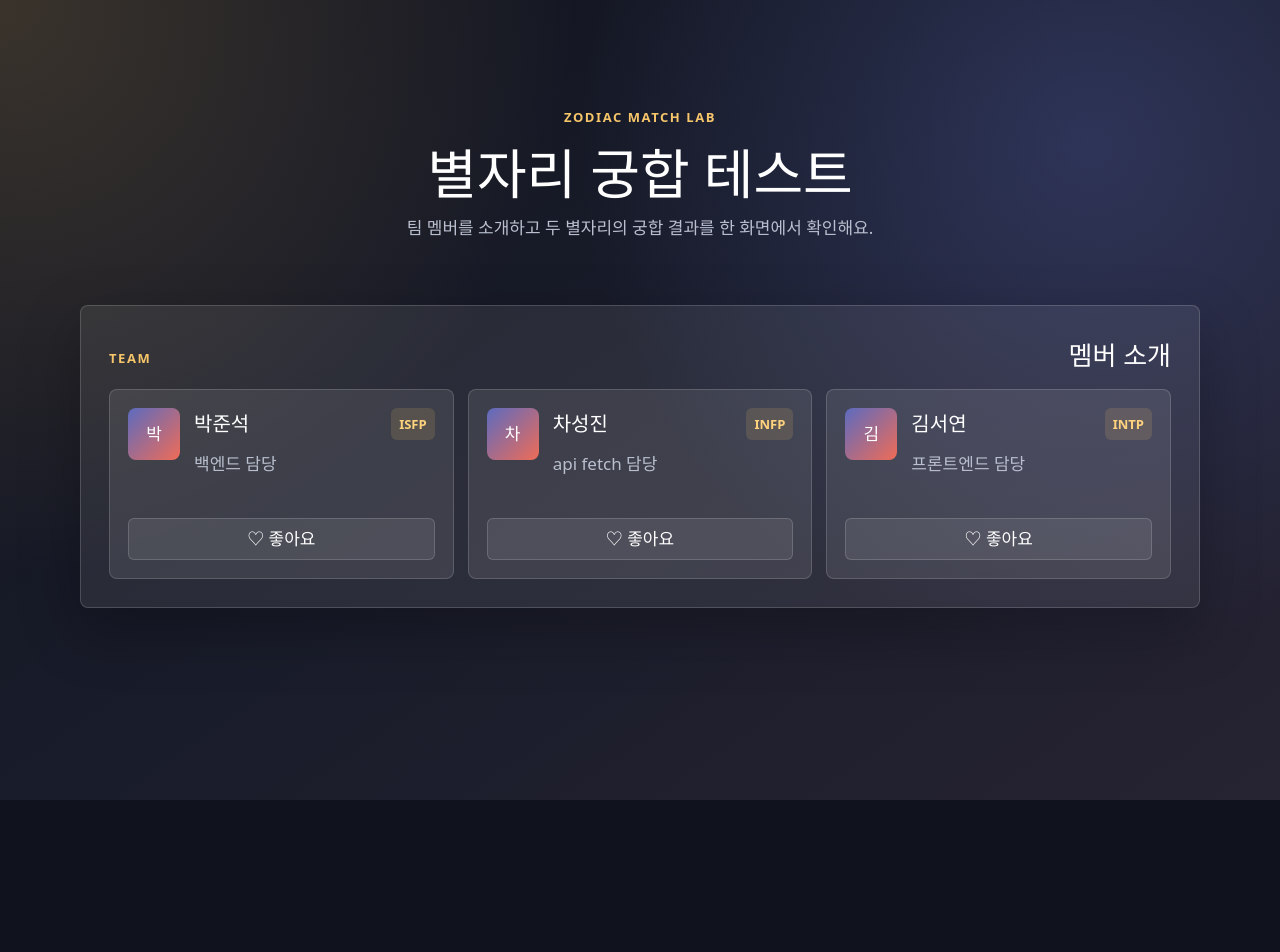
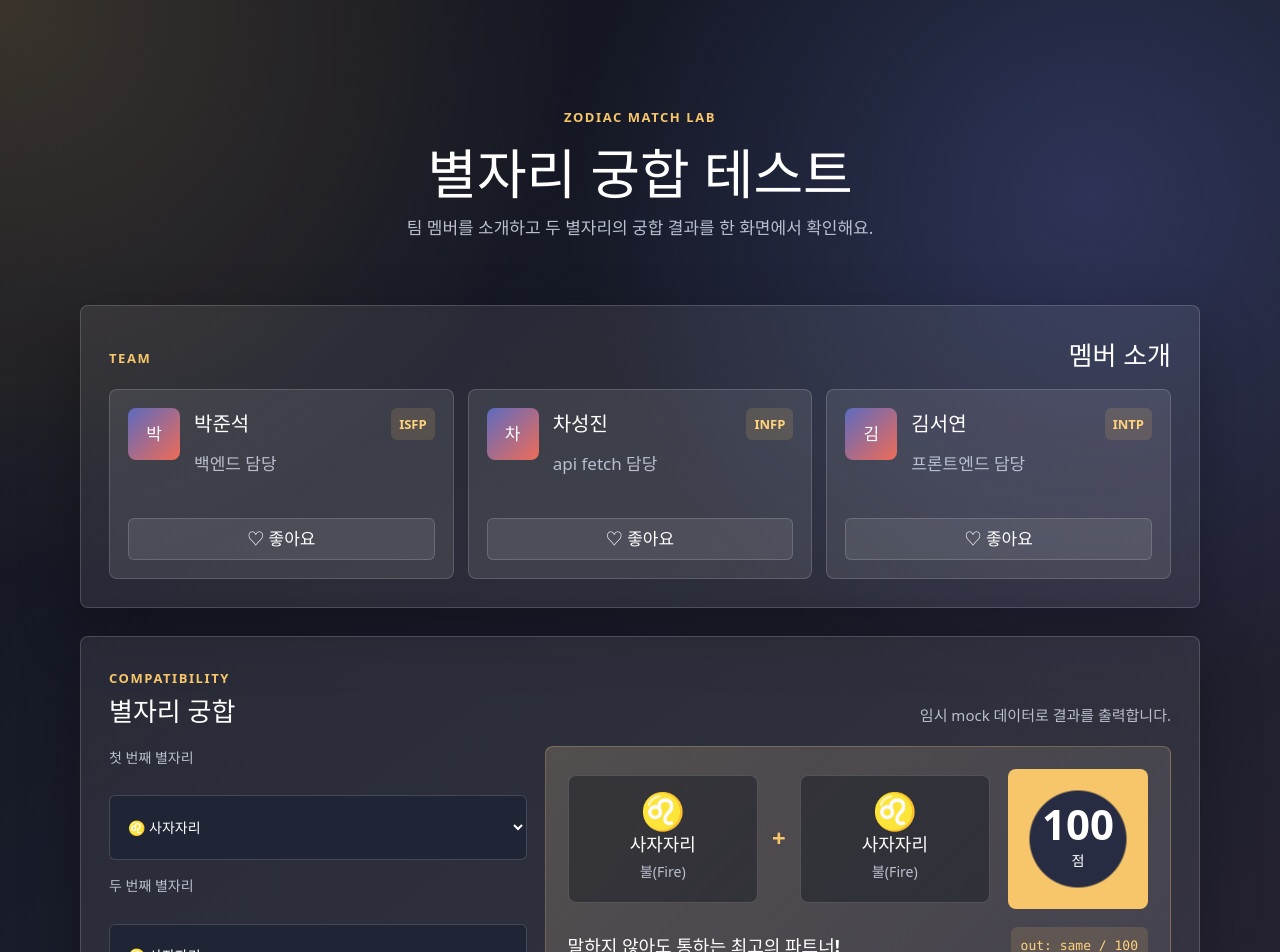
Before and after one commit to Seon-K/ParkKimCha, a React (Vite) app in the folder frontend--template/: page / in a window 1280 px wide. Shown: the top 952 px of the page. Before the commit the page ends 800 px from the top, so only its background shows below. Built offline with nearby package versions, Linux system fonts and the light colour scheme.

Commit message:
feat: add zodiac compatibility mock

```diff
--- a/frontend--template/src/App.css
+++ b/frontend--template/src/App.css
@@ -48,6 +48,13 @@
 
 .section-heading h2 {
   margin: 6px 0 0;
+}
+
+.section-heading p {
+  max-width: 300px;
+  color: var(--muted);
+  font-size: 15px;
+  text-align: right;
 }
 
 .member-grid {
@@ -141,6 +148,140 @@
   background: #d94b66;
 }
 
+.zodiac-layout {
+  display: grid;
+  grid-template-columns: minmax(260px, 0.8fr) minmax(320px, 1.2fr);
+  gap: 18px;
+  align-items: stretch;
+}
+
+.zodiac-form {
+  display: grid;
+  gap: 14px;
+}
+
+.zodiac-form label {
+  display: grid;
+  gap: 8px;
+  color: var(--muted);
+  font-size: 14px;
+  font-weight: 800;
+}
+
+.zodiac-form select {
+  width: 100%;
+  min-height: 48px;
+  padding: 0 14px;
+  border: 1px solid var(--border);
+  border-radius: 6px;
+  color: var(--text-strong);
+  background: #202536;
+  cursor: pointer;
+}
+
+.zodiac-form select:focus-visible {
+  outline: 3px solid var(--focus);
+  outline-offset: 2px;
+}
+
+.result-card {
+  display: grid;
+  grid-template-columns: minmax(220px, 1fr) 140px;
+  gap: 18px;
+  min-height: 238px;
+  padding: 22px;
+  border: 1px solid rgba(247, 198, 107, 0.28);
+  border-radius: 8px;
+  background:
+    linear-gradient(135deg, rgba(247, 198, 107, 0.12), transparent),
+    rgba(255, 255, 255, 0.08);
+}
+
+.sign-row {
+  display: grid;
+  grid-template-columns: 1fr auto 1fr;
+  gap: 14px;
+  align-items: center;
+}
+
+.sign-row div {
+  display: grid;
+  min-height: 128px;
+  place-items: center;
+  padding: 16px 10px;
+  border: 1px solid var(--border);
+  border-radius: 8px;
+  background: rgba(16, 19, 29, 0.42);
+}
+
+.sign-row strong {
+  color: var(--accent);
+  font-size: 36px;
+  line-height: 1;
+}
+
+.sign-row span {
+  color: var(--text-strong);
+  font-size: 18px;
+  font-weight: 800;
+}
+
+.sign-row small {
+  color: var(--muted);
+}
+
+.sign-row b {
+  color: var(--accent);
+  font-size: 24px;
+}
+
+.score-ring {
+  display: grid;
+  place-content: center;
+  align-self: stretch;
+  min-height: 140px;
+  border-radius: 8px;
+  color: var(--text-strong);
+  background:
+    radial-gradient(circle at center, #272c42 0 48%, transparent 50%),
+    conic-gradient(var(--accent) calc(var(--score, 100) * 1%), rgba(255, 255, 255, 0.12) 0);
+}
+
+.score-ring span {
+  font-size: 42px;
+  font-weight: 900;
+  line-height: 1;
+}
+
+.score-ring small {
+  margin-top: 4px;
+  text-align: center;
+}
+
+.result-copy {
+  grid-column: 1 / -1;
+  display: flex;
+  align-items: center;
+  justify-content: space-between;
+  gap: 14px;
+}
+
+.result-copy p {
+  color: var(--text-strong);
+  font-size: 18px;
+  font-weight: 800;
+}
+
+.result-copy code {
+  flex: 0 0 auto;
+  padding: 7px 10px;
+  border-radius: 6px;
+  color: var(--accent-strong);
+  background: var(--accent-soft);
+  font-family: ui-monospace, Consolas, monospace;
+  font-size: 13px;
+}
+
 @media (max-width: 820px) {
   .app-shell {
     width: min(100% - 24px, 1120px);
@@ -159,6 +300,11 @@
     display: block;
   }
 
+  .section-heading p {
+    margin-top: 8px;
+    text-align: left;
+  }
+
   .member-grid {
     grid-template-columns: 1fr;
   }
@@ -166,4 +312,13 @@
   .member-card {
     min-height: 168px;
   }
+
+  .zodiac-layout,
+  .result-card {
+    grid-template-columns: 1fr;
+  }
+
+  .result-copy {
+    display: grid;
+  }
 }
--- a/frontend--template/src/App.tsx
+++ b/frontend--template/src/App.tsx
@@ -1,4 +1,5 @@
 import MemberSection from './components/MemberSection'
+import ZodiacCompatibility from './components/ZodiacCompatibility'
 import './App.css'
 
 function App() {
@@ -11,6 +12,7 @@ function App() {
       </section>
 
       <MemberSection />
+      <ZodiacCompatibility />
     </main>
   )
 }
--- /dev/null
+++ b/frontend--template/src/components/ZodiacCompatibility.tsx
@@ -0,0 +1,87 @@
+import { useMemo, useState } from 'react'
+import type { CSSProperties } from 'react'
+import {
+  getMockZodiacCompatibility,
+  getZodiacSign,
+  zodiacSigns,
+} from '../data/zodiac'
+
+function ZodiacCompatibility() {
+  const [firstSign, setFirstSign] = useState('leo')
+  const [secondSign, setSecondSign] = useState('leo')
+
+  const result = useMemo(
+    () => getMockZodiacCompatibility(firstSign, secondSign),
+    [firstSign, secondSign],
+  )
+  const first = getZodiacSign(result.sign1.name)
+  const second = getZodiacSign(result.sign2.name)
+
+  return (
+    <section className="section-panel zodiac-panel" aria-labelledby="zodiac-title">
+      <div className="section-heading">
+        <div>
+          <span>Compatibility</span>
+          <h2 id="zodiac-title">별자리 궁합</h2>
+        </div>
+        <p>임시 mock 데이터로 결과를 출력합니다.</p>
+      </div>
+
+      <div className="zodiac-layout">
+        <form className="zodiac-form">
+          <label>
+            첫 번째 별자리
+            <select value={firstSign} onChange={(event) => setFirstSign(event.target.value)}>
+              {zodiacSigns.map((sign) => (
+                <option key={sign.name} value={sign.name}>
+                  {sign.symbol} {sign.label}
+                </option>
+              ))}
+            </select>
+          </label>
+
+          <label>
+            두 번째 별자리
+            <select value={secondSign} onChange={(event) => setSecondSign(event.target.value)}>
+              {zodiacSigns.map((sign) => (
+                <option key={sign.name} value={sign.name}>
+                  {sign.symbol} {sign.label}
+                </option>
+              ))}
+            </select>
+          </label>
+        </form>
+
+        <article className="result-card" aria-live="polite">
+          <div className="sign-row">
+            <div>
+              <strong>{first.symbol}</strong>
+              <span>{first.label}</span>
+              <small>{result.sign1.element_label}</small>
+            </div>
+            <b>+</b>
+            <div>
+              <strong>{second.symbol}</strong>
+              <span>{second.label}</span>
+              <small>{result.sign2.element_label}</small>
+            </div>
+          </div>
+
+          <div className="score-ring" style={{ '--score': result.score } as CSSProperties}>
+            <span>{result.score}</span>
+            <small>점</small>
+          </div>
+
+          <div className="result-copy">
+            <p>{result.message}</p>
+            <code>
+              out: {result.compatibility} / {result.score}
+            </code>
+          </div>
+        </article>
+      </div>
+    </section>
+  )
+}
+
+export default ZodiacCompatibility
--- /dev/null
+++ b/frontend--template/src/data/zodiac.ts
@@ -0,0 +1,168 @@
+export type ZodiacElement = 'fire' | 'earth' | 'air' | 'water'
+
+export type ZodiacSign = {
+  name: string
+  label: string
+  symbol: string
+  element: ZodiacElement
+  elementLabel: string
+}
+
+export type ZodiacCompatibility = {
+  sign1: {
+    name: string
+    element: ZodiacElement
+    element_label: string
+  }
+  sign2: {
+    name: string
+    element: ZodiacElement
+    element_label: string
+  }
+  score: number
+  compatibility: 'same' | 'compatible' | 'neutral' | 'challenging'
+  message: string
+}
+
+export const zodiacSigns: ZodiacSign[] = [
+  {
+    name: 'aries',
+    label: '양자리',
+    symbol: '♈',
+    element: 'fire',
+    elementLabel: '불(Fire)',
+  },
+  {
+    name: 'taurus',
+    label: '황소자리',
+    symbol: '♉',
+    element: 'earth',
+    elementLabel: '흙(Earth)',
+  },
+  {
+    name: 'gemini',
+    label: '쌍둥이자리',
+    symbol: '♊',
+    element: 'air',
+    elementLabel: '공기(Air)',
+  },
+  {
+    name: 'cancer',
+    label: '게자리',
+    symbol: '♋',
+    element: 'water',
+    elementLabel: '물(Water)',
+  },
+  {
+    name: 'leo',
+    label: '사자자리',
+    symbol: '♌',
+    element: 'fire',
+    elementLabel: '불(Fire)',
+  },
+  {
+    name: 'virgo',
+    label: '처녀자리',
+    symbol: '♍',
+    element: 'earth',
+    elementLabel: '흙(Earth)',
+  },
+  {
+    name: 'libra',
+    label: '천칭자리',
+    symbol: '♎',
+    element: 'air',
+    elementLabel: '공기(Air)',
+  },
+  {
+    name: 'scorpio',
+    label: '전갈자리',
+    symbol: '♏',
+    element: 'water',
+    elementLabel: '물(Water)',
+  },
+  {
+    name: 'sagittarius',
+    label: '궁수자리',
+    symbol: '♐',
+    element: 'fire',
+    elementLabel: '불(Fire)',
+  },
+  {
+    name: 'capricorn',
+    label: '염소자리',
+    symbol: '♑',
+    element: 'earth',
+    elementLabel: '흙(Earth)',
+  },
+  {
+    name: 'aquarius',
+    label: '물병자리',
+    symbol: '♒',
+    element: 'air',
+    elementLabel: '공기(Air)',
+  },
+  {
+    name: 'pisces',
+    label: '물고기자리',
+    symbol: '♓',
+    element: 'water',
+    elementLabel: '물(Water)',
+  },
+]
+
+const compatiblePairs = new Set([
+  'air-fire',
+  'earth-water',
+  'fire-air',
+  'water-earth',
+])
+
+const neutralPairs = new Set(['air-air', 'earth-earth', 'fire-fire', 'water-water'])
+
+export function getMockZodiacCompatibility(
+  firstSignName: string,
+  secondSignName: string,
+): ZodiacCompatibility {
+  const sign1 = zodiacSigns.find((sign) => sign.name === firstSignName) ?? zodiacSigns[0]
+  const sign2 = zodiacSigns.find((sign) => sign.name === secondSignName) ?? zodiacSigns[0]
+  const pairKey = `${sign1.element}-${sign2.element}`
+
+  let score = 45
+  let compatibility: ZodiacCompatibility['compatibility'] = 'challenging'
+  let message = '다른 속도를 이해하면 더 단단해지는 조합'
+
+  if (sign1.name === sign2.name) {
+    score = 100
+    compatibility = 'same'
+    message = '말하지 않아도 통하는 최고의 파트너!'
+  } else if (compatiblePairs.has(pairKey)) {
+    score = 70
+    compatibility = 'compatible'
+    message = '서로에게 영감을 주는 찰떡궁합'
+  } else if (neutralPairs.has(pairKey)) {
+    score = 62
+    compatibility = 'neutral'
+    message = '비슷한 리듬으로 편안하게 맞춰가는 조합'
+  }
+
+  return {
+    sign1: {
+      name: sign1.name,
+      element: sign1.element,
+      element_label: sign1.elementLabel,
+    },
+    sign2: {
+      name: sign2.name,
+      element: sign2.element,
+      element_label: sign2.elementLabel,
+    },
+    score,
+    compatibility,
+    message,
+  }
+}
+
+export function getZodiacSign(name: string) {
+  return zodiacSigns.find((sign) => sign.name === name) ?? zodiacSigns[0]
+}
```
